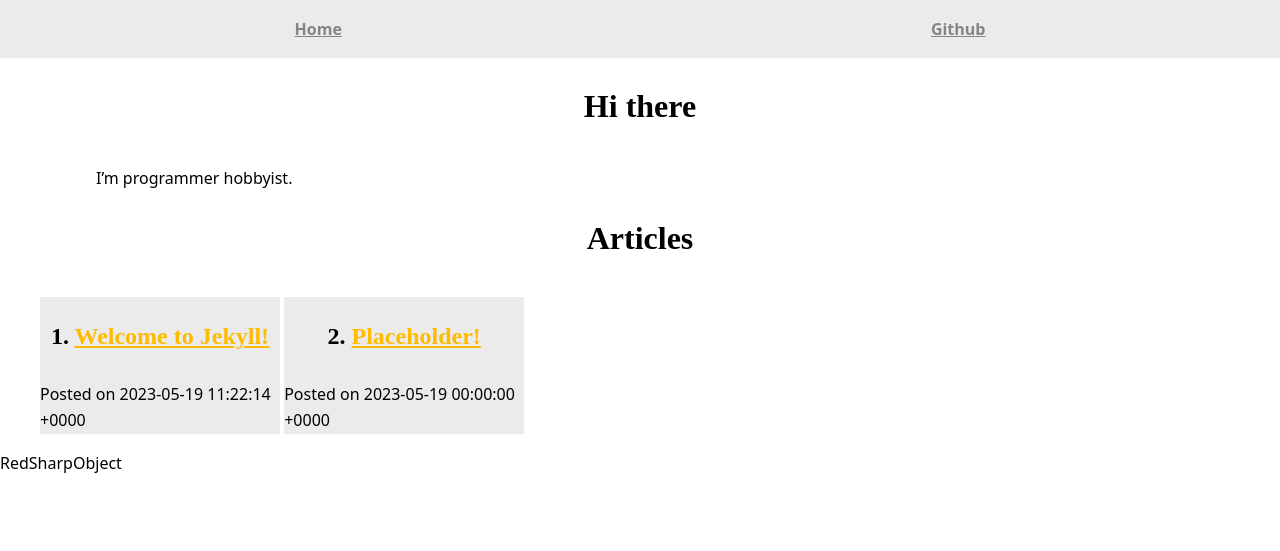
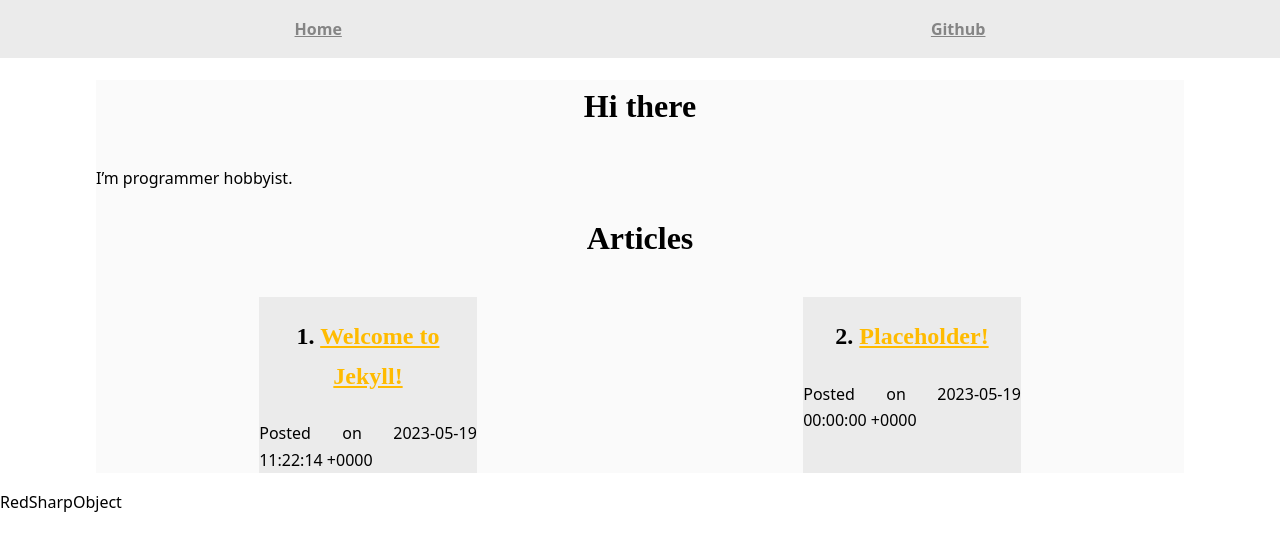
Before and after one commit to Foxelyss/Foxelyss.github.io, a Jekyll site: the page built from index.md, in a window 1280 px wide. Shown: the top 551 px of the page. Built offline with Jekyll 4.4.1, drawn with Linux system fonts in a browser that asks for light colours; our own code applies the rules of GitHub Pages for plain Markdown files.

Commit message:
polishing design

```diff
--- a/_includes/postsList.html
+++ b/_includes/postsList.html
@@ -1,6 +1,6 @@
-<ul>
+<ul class="container">
   {% for post in site.posts %}
-  <li class="article">
+  <li class="postCard">
     <h2><a href="{{ post.url }}">{{ post.title }}</a></h2>
     Posted on {{ post.date }}
   </li>
--- a/_layouts/home.html
+++ b/_layouts/home.html
@@ -12,10 +12,14 @@
   <body>
     {% include header.html %}
 
-    <content> {{content}} </content>
+    <content>
+      {{content}}
 
-    <h1>Articles</h1>
+      <h1>Articles</h1>
 
-    {% include postsList.html %} {% include footer.html %}
+      {% include postsList.html %}
+    </content>
+
+    {% include footer.html %}
   </body>
 </html>
--- a/_layouts/post.html
+++ b/_layouts/post.html
@@ -15,7 +15,8 @@
     <content>
       <h1>{{page.title}}</h1>
       <div class="postInfo">
-        Posted on {{page.date}}. Categories are {{page.categories}}
+        Posted on {{page.date}}.<br />
+        Categories are {{page.categories}}.
       </div>
       {{content}}
     </content>
--- a/styles/basic.css
+++ b/styles/basic.css
@@ -41,6 +41,8 @@ content {
   margin-inline: auto;
 
   text-align: justify;
+
+  background-color: hsl(0, 0%, 98%);
 }
 
 h1,
@@ -66,15 +68,19 @@ embed {
   max-width: 100%;
 }
 
-.article {
-  display: inline-block;
+.container {
+  display: flex;
+  justify-content: space-around;
+  padding: 0;
+}
+
+.postCard {
+  display: block;
 
   background-color: hsl(0, 0%, 92%);
   width: min(15rem, 20%);
 }
 
 .postInfo {
-  margin-left: 80%;
-
-  width: 20%;
+  text-align: right;
 }
```
